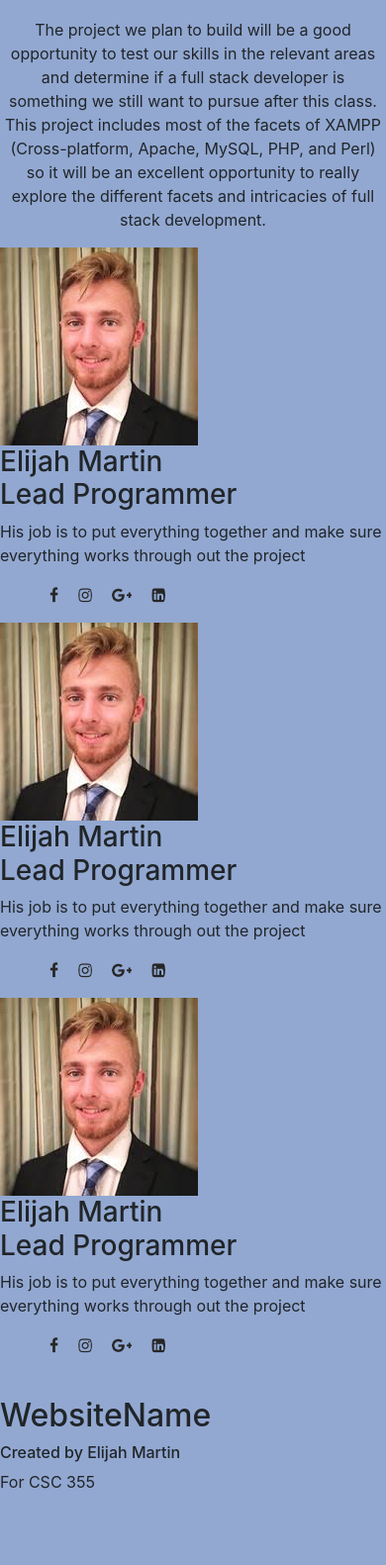
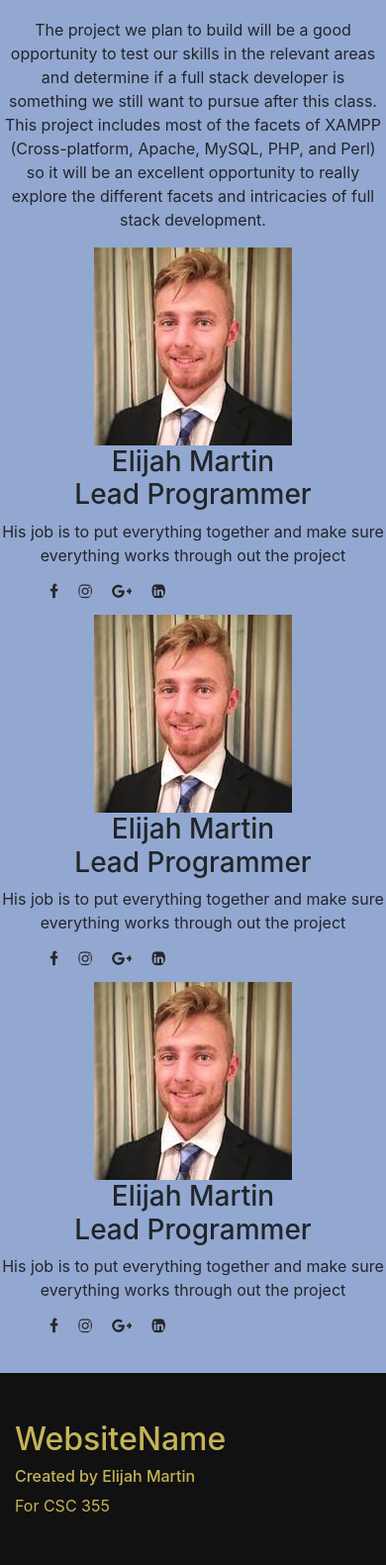
Before and after one commit to trevorengstrom/webDBdev, a PHP site: page /HomePageV2.html in a window 390 px wide. Shown: the part 689-2270 px from the top of the page at 99% size. Before the commit the page ends 2193 px from the top, so only its background shows below. Run offline with PHP 8.4, Linux system fonts and the light colour scheme; some libraries are stand-ins or nearby versions.

Commit message:
Centered Photos
Centered team photos (added DIV) and added a footer. Still need to center icons.

```diff
--- a/HomePageV2.html
+++ b/HomePageV2.html
@@ -84,8 +84,9 @@
 						</div>
 					</div>
 				</div>
+				<div class="team">
 					<div class="row">
-					<div class="col-sm-3">
+						<div class="col-sm-4">
 							<div class="imgBx">
 								<a href="ElijahWebPage.html">
 								<img src="images1.jpg" class="img-fluid">
@@ -104,7 +105,7 @@
 								</ul>
 							</div>
 						</div>
-					<div class="col-sm-3">
+						<div class="col-sm-4">
 							<div class="imgBx">
 								<a href="ElijahWebPage.html">
 								<img src="images1.jpg" class="img-fluid">
@@ -123,7 +124,7 @@
 								</ul>
 							</div>
 						</div>
-					<div class="col-sm-3">
+						<div class="col-sm-4">
 							<div class="imgBx">
 								<a href="ElijahWebPage.html">
 								<img src="images1.jpg" class="img-fluid">
@@ -144,18 +145,24 @@
 						</div>
 					</div>
 				</div>
+			</div>
 	</section>
 	<br>
 	<section class="sec1" id="">
-		<div class="footer">
-		  <h2>WebsiteName</h2>
-		  <h6>Created by Elijah Martin</h6>
-		  <h8>For CSC 355</h8>
-		</div>
     <!-- Optional JavaScript -->
     <!-- jQuery first, then Popper.js, then Bootstrap JS -->
     <script src="https://code.jquery.com/jquery-3.2.1.slim.min.js" integrity="sha384-KJ3o2DKtIkvYIK3UENzmM7KCkRr/rE9/Qpg6aAZGJwFDMVNA/GpGFF93hXpG5KkN" crossorigin="anonymous"></script>
     <script src="https://cdnjs.cloudflare.com/ajax/libs/popper.js/1.12.9/umd/popper.min.js" integrity="sha384-ApNbgh9B+Y1QKtv3Rn7W3mgPxhU9K/ScQsAP7hUibX39j7fakFPskvXusvfa0b4Q" crossorigin="anonymous"></script>
     <script src="https://maxcdn.bootstrapcdn.com/bootstrap/4.0.0/js/bootstrap.min.js" integrity="sha384-JZR6Spejh4U02d8jOt6vLEHfe/JQGiRRSQQxSfFWpi1MquVdAyjUar5+76PVCmYl" crossorigin="anonymous"></script>
   </body>
+
+	<footer id="footer">
+		<div class="container">
+			<h2>WebsiteName</h2>
+			<h6>Created by Elijah Martin</h6>
+			<h8>For CSC 355</h8>
+		</div>
+	</footer>
+
+
 </html>
--- a/IconStylePage.css
+++ b/IconStylePage.css
@@ -43,3 +43,25 @@ ul li a:hover:before
 {
 	top: 0;
 }
+
+.team{
+	text-align: center;
+	width: 100%;
+}
+
+.team img {
+  display: block;
+  margin: auto;
+}
+
+.team ul li i {
+	display: block;
+	margin: auto;
+	width: 100%;
+}
+
+footer {
+  padding: 3em 0;
+  background: #111;
+    color: #C5B358;
+}
```
Lines whose indentation alone changed are shown as unchanged.
